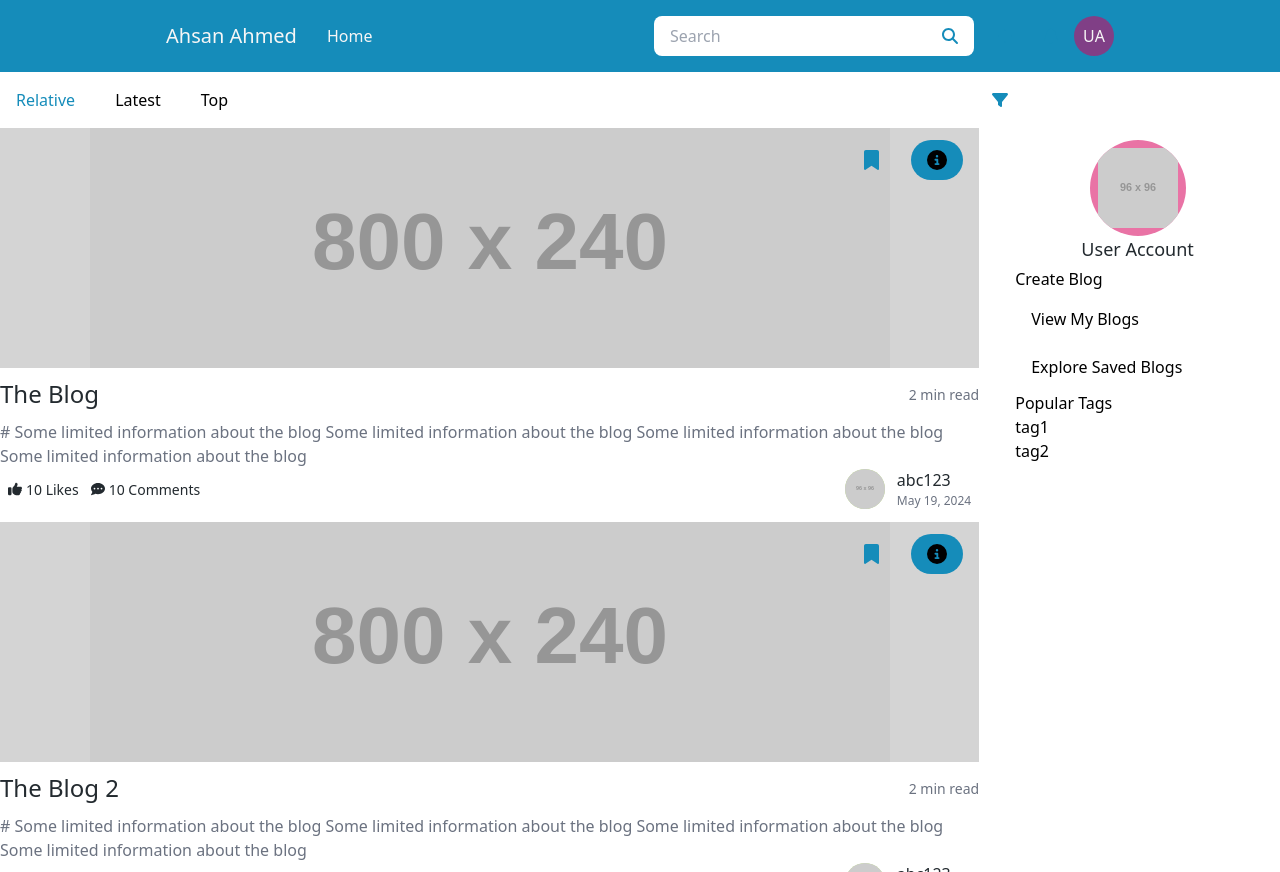
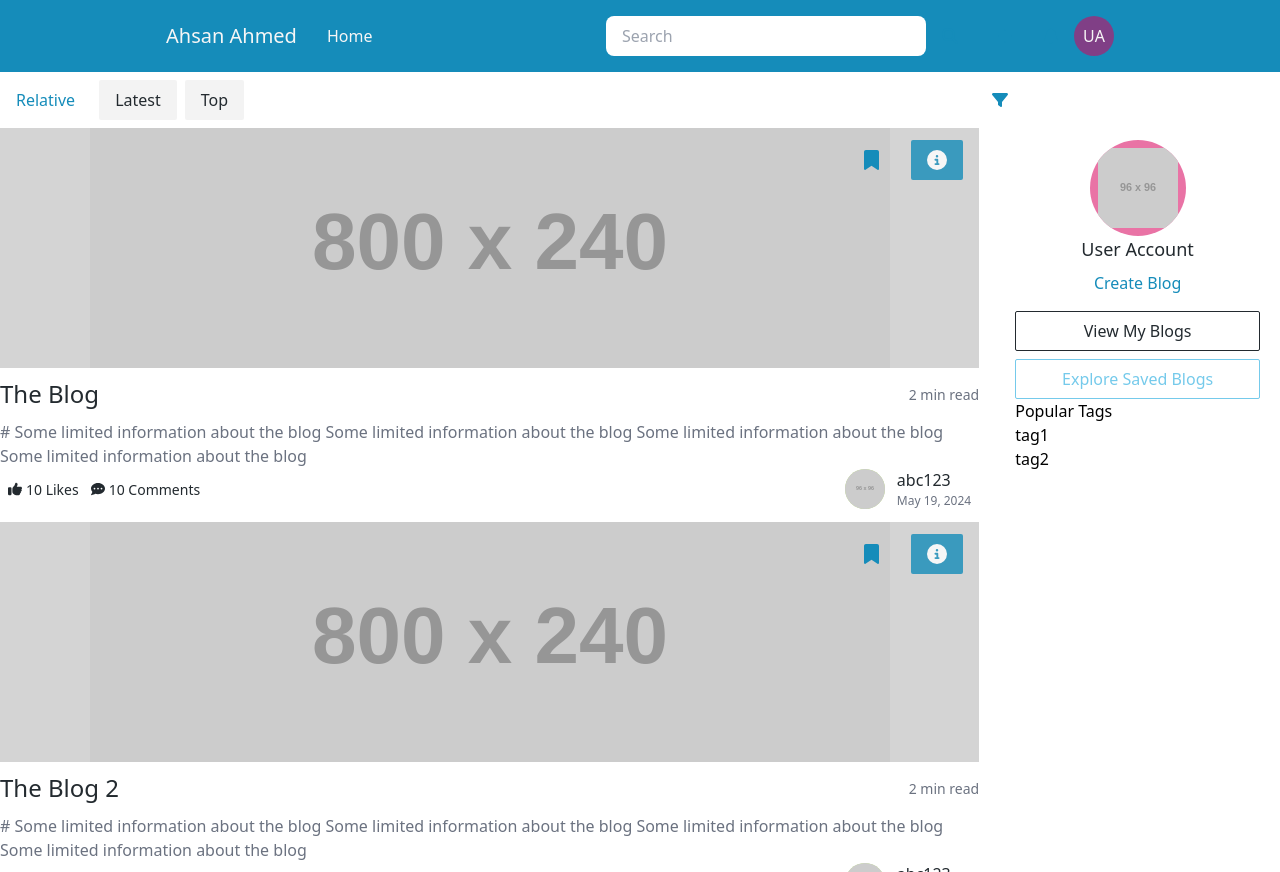
Before and after one commit to Ahsan-J/ThoughtProcessing, an Angular app: page /blogs in a window 1280 px wide. Built offline with nearby package versions, Linux system fonts and the light colour scheme.

Commit message:
design fixes for button and profile card added

```diff
--- a/src/app/components/button/button.component.html
+++ b/src/app/components/button/button.component.html
@@ -1,5 +1,14 @@
-<button #btnRef data-test="Button" [type]="htmlType || 'button'" [ngClass]="btnClass">
-  <spinner *ngIf="loader" class="loader" [type]="outline ? type : 'dark'" size="small" [loader]="loader"></spinner>
-  <fa-icon *ngIf="iconName && !loader" [icon]="iconName" width="1.2rem" height="1.2rem" ></fa-icon>
+<ng-template #content>
+  <fa-icon *ngIf="!!leftIcon" [icon]="leftIcon" width="1.2rem" height="1.2rem" ></fa-icon>
   <ng-content></ng-content>
+  <spinner *ngIf="loader" [type]="outline ? type : 'dark'" size="small" [loader]="loader"></spinner>
+  <fa-icon *ngIf="!!rightIcon && !loader" [icon]="rightIcon" width="1.2rem" height="1.2rem" ></fa-icon>
+</ng-template>
+
+<a rel="noreferrer" [attr.data-value]="value" [attr.aria-disabled]="disabled" [routerLink]="link" *ngIf="isLinkButton" >
+  <ng-container [ngTemplateOutlet]="content"></ng-container>
+</a>
+
+<button [attr.data-value]="value" [disabled]="disabled" [attr.aria-disabled]="disabled" *ngIf="!isLinkButton" [type]="htmlType || 'button'" >
+  <ng-container [ngTemplateOutlet]="content"></ng-container>
 </button>
--- a/src/app/components/button/button.component.ts
+++ b/src/app/components/button/button.component.ts
@@ -1,21 +1,34 @@
-import { Component, Input, ViewEncapsulation } from '@angular/core';
+import { Component, HostBinding, Input, OnChanges, OnInit, SimpleChanges, ViewContainerRef, ViewEncapsulation } from '@angular/core';
 import { IconDefinition } from '@fortawesome/free-solid-svg-icons';
 import { Size } from 'src/app/constant/app';
 import { ColorSchemes } from 'src/app/model/app';
+import { urlRegex } from 'src/app/shared/api/api.service';
 
-const VariantClasses: {[key in ColorSchemes]: string} = {
-  "primary": `bg-primary text-inverse hover:bg-primary-hover active:bg-primary-active active:transform active:scale-95 [&[data-active="true"]]:bg-primary-active [&[data-active="true"]]:transform [&[data-active="true"]]:scale-95 [&_svg]:fill-inverse`,
-  "secondary": "",
-  "warning": "",
-  "success": "",
-  "info": "",
-  "light": "",
-  "dark": "",
-  "danger": `bg-critical text-inverse hover:bg-critical-hover active:bg-critical-active [&[data-active="true"]]:bg-critical-active [&_svg]:fill-inverse`,
+const VariantClasses: { [key in ColorSchemes]: string } = {
+  "primary": `bg-primary text-light [&_svg]:fill-light`,
+  "secondary": "bg-secondary text-dark [&_svg]:fill-dark",
+  "warning": "bg-warning text-dark [&_svg]:fill-dark",
+  "success": "bg-success text-light [&_svg]:fill-light",
+  "info": "bg-info text-light [&_svg]:fill-light",
+  "light": "bg-light text-dark [&_svg]:fill-dark",
+  "dark": "bg-dark text-light [&_svg]:fill-light",
+  "danger": `bg-danger text-light [&_svg]:fill-light`,
   "link": `bg-ghost text-link hover:underline [&_svg]:fill-link`,
 }
 
-const SizeClasses: {[key in Size]: string} = {
+const VariantOutlineColors: { [key in ColorSchemes]: string } = {
+  "primary": `outline-primary !text-primary`,
+  "secondary": "outline-secondary !text-secondary",
+  "warning": "outline-warning !text-warning",
+  "success": "outline-success !text-success",
+  "info": "outline-info !text-info",
+  "light": "outline-light !text-light",
+  "dark": "outline-dark !text-dark",
+  "danger": `outline-danger !text-danger`,
+  "link": ``,
+}
+
+const SizeClasses: { [key in Size]: string } = {
   [Size.sm]: `text-sm py-0 px-3 h-8`,
   [Size.base]: `text-base py-0 px-4 h-10`,
   [Size.md]: `text-base py-0 px-4 h-10`,
@@ -25,15 +38,11 @@ const SizeClasses: {[key in Size]: string} = {
   [Size["3xl"]]: `text-3xl py-0 px-6 h-14`,
 }
 
-const disabledClass = `[&[data-disabled="true"]]:bg-disabled [&[data-disabled="true"]]:text-disabled [&[data-disabled="true"]]:cursor-default [&[data-disabled="true"]]:hover:bg-neutral-highlight-hover [&[data-disabled="true"]]:hover:outline-disabled [&[data-disabled="true"]]:active:outline-disabled [&[data-disabled="true"]]:active:bg-neutral-highlight-active`
-const activeClasses = `active:bg-disabled active:text-disabled active:cursor-default active:hover:bg-neutral-highlight-hover active:hover:outline-disabled active:outline-disabled active:bg-neutral-highlight-active [&_svg]:fill-disabled`;
-const outlineClass = ``;
+const disabledClass = `disabled:bg-neutral-400`
 
-// btn btn${this.outline ? "-outline" : ""}-${this.type?.toLowerCase()} ${this.size?.toLowerCase() == "large" ? "btn-lg" : ""} ${this.size?.toLowerCase() == "small" ? "btn-sm" : ""} ${this.block ? "btn-block" : ""} container ${this.disabled ? "disabled" : ""}
 @Component({
   selector: 'app-button',
   templateUrl: './button.component.html',
-  styleUrls: ['./button.component.css'],
   encapsulation: ViewEncapsulation.None,
 })
 export class ButtonComponent {
@@ -42,26 +51,49 @@ export class ButtonComponent {
   @Input() disabled?: boolean;
   @Input() size?: Size = Size.base;
   @Input() block?: boolean;
-  @Input() iconName?: IconDefinition;
   @Input() loader?: boolean;
   @Input() rounded?: boolean;
   @Input() link?: string;
   @Input() htmlType?: "button" | "submit" | "reset" | "link";
+  @Input() active?: boolean;
+  @Input() leftIcon?: IconDefinition;
+  @Input() rightIcon?: IconDefinition;
+  @Input() value?: string | number | boolean;
 
+  constructor(private readonly viewRef: ViewContainerRef) { }
+
+  get isLinkButton() {
+    return this.type == "link" || !!this.link;
+  }
+
+  get linkTarget() {
+    return urlRegex.test(this.link || "#") ? "_blank" : undefined;
+  }
+
+  @HostBinding("class")
   get btnClass() {
+    let type = this.type || "primary";
 
-    let style = `whitespace-nowrap relative flex items-center justify-center font-primary cursor-pointer no-underline gap-1 rounded-full transition duration-150 font-medium -outline-offset-1 outline-1 focus-within:outline-0`
+    let style = `bg-opacity-80 hover:bg-opacity-100 whitespace-nowrap relative flex row items-center justify-center font-primary cursor-pointer no-underline gap-1 rounded-sm transition duration-150 font-medium ${disabledClass}`
 
-    if (this.type) {
-      style = `${style} ${VariantClasses[this.type]}`;
-    } else if (this.htmlType== 'link' || this.link) {
-      style = `${style} ${VariantClasses['link']} !px-0`;
+    if (this.htmlType == 'link' || this.link) {
+      style = `${style} ${VariantClasses['link']} underline !px-0`;
     } else {
-      style = `${style} ${VariantClasses['primary']}`;
+      style = `${style} ${VariantClasses[type]}`;
     }
-    if(this.size) {
-      style = `${style} ${SizeClasses[this.size]} ${disabledClass}`
+
+    if (this.outline) {
+      style = `${style} ${VariantOutlineColors[type]} outline-1 outline !bg-transparent -outline-offset-1`;
     }
+
+    if (this.size) {
+      style = `${style} ${SizeClasses[this.size]}`
+    }
+
+    if (this.rounded) {
+      style = `${style} rounded-full`;
+    }
+
     return style;
   }
 }
--- a/src/app/components/profile-card/profile-card.component.html
+++ b/src/app/components/profile-card/profile-card.component.html
@@ -1,12 +1,12 @@
 <div class="flex flex-col bg-white">
   <div class="flex flex-col items-center">
-    <avatar class="mx-2 p-2 avatar h-24 w-24" [src]="user?.profile" [name]="user?.name"></avatar>
+    <avatar class="mx-2 p-2 h-24 w-24" [src]="user?.profile" [name]="user?.name"></avatar>
     <p class="text-lg text-dark font-normal">{{user?.name}}</p>
   </div>
 
-  <div class="flex flex-col justify-between">
-    <a [routerLink]="'/blog/create'" class="btn btn-outline-primary my-1">Create Blog</a>
-    <app-button [outline]="true" type="dark" class="my-1">View My Blogs</app-button>
-    <app-button [outline]="true" type="info" class="my-1">Explore Saved Blogs</app-button>
+  <div class="flex flex-col justify-between gap-2">
+    <app-button link="/blog/create" class="btn btn-outline-primary">Create Blog</app-button>
+    <app-button [outline]="true" type="dark">View My Blogs</app-button>
+    <app-button [outline]="true" type="info">Explore Saved Blogs</app-button>
   </div>
 </div>
```
